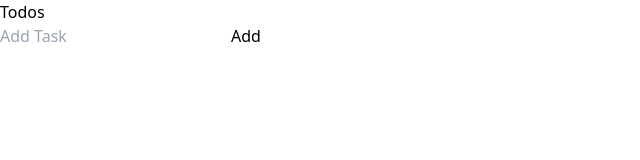
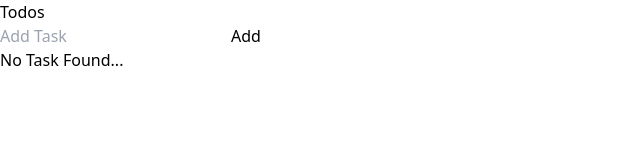
Before and after one commit to Bateyjosue/todo-redux-ts, a React (Vite) app: page / in a window 1280 px wide. Shown: the top 160 px of the page, without its empty margins (0-640 px from the left). Built offline with nearby package versions, Linux system fonts and the light colour scheme; the HTML template or start-up script is replaced by a standard one.

Commit message:
feat: render todo and inputForm component

```diff
--- a/src/App.tsx
+++ b/src/App.tsx
@@ -1,11 +1,13 @@
 import InputForm from "./components/InputForm"
+import Todo from "./components/Todo"
 
 function App() {
 
   return (
     <div className="container mx-auto px-8">
       <h1 className="text-5xl font-bold text-gray-500 text-center my-12">Todos</h1>
-      <InputForm/>
+      <InputForm />
+      <Todo />
     </div>
   )
 }
```
